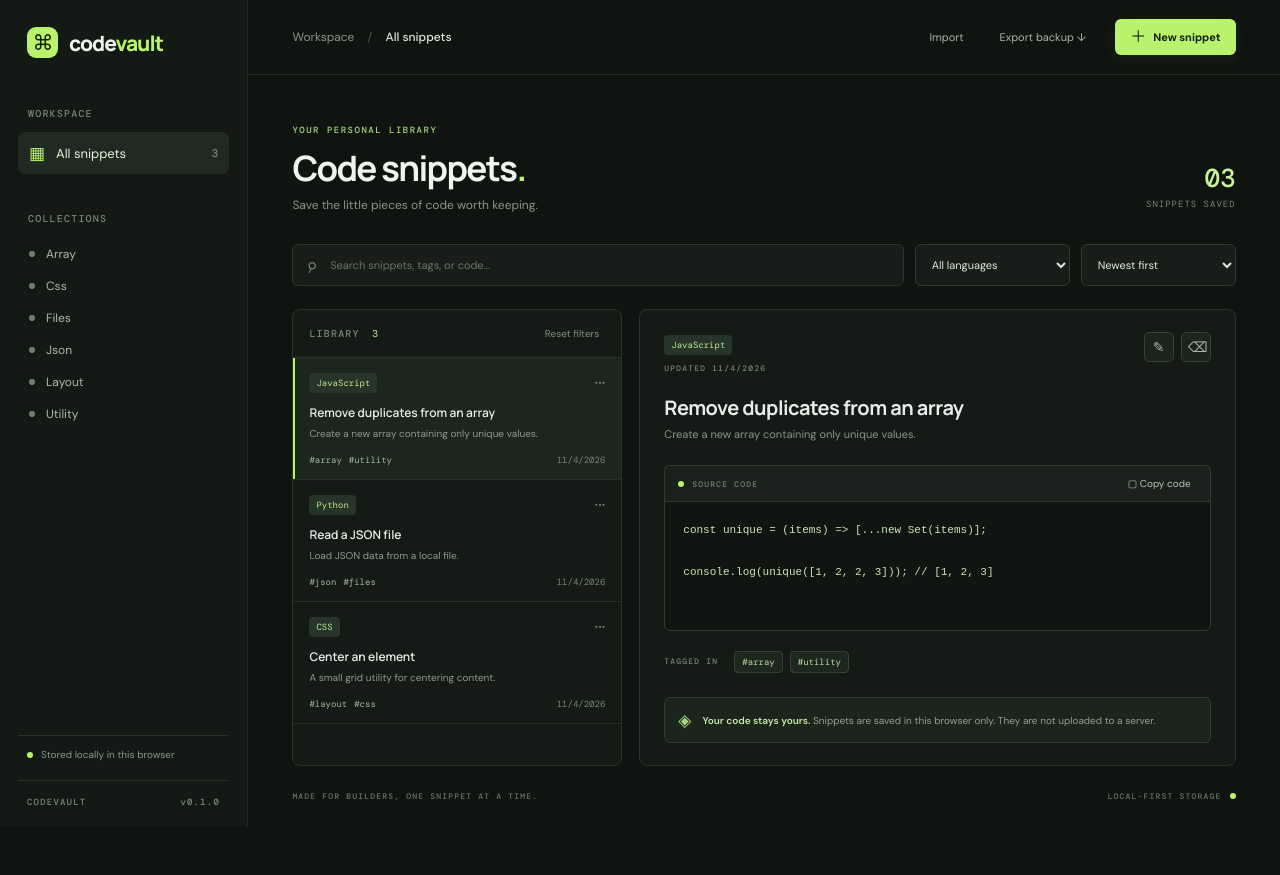
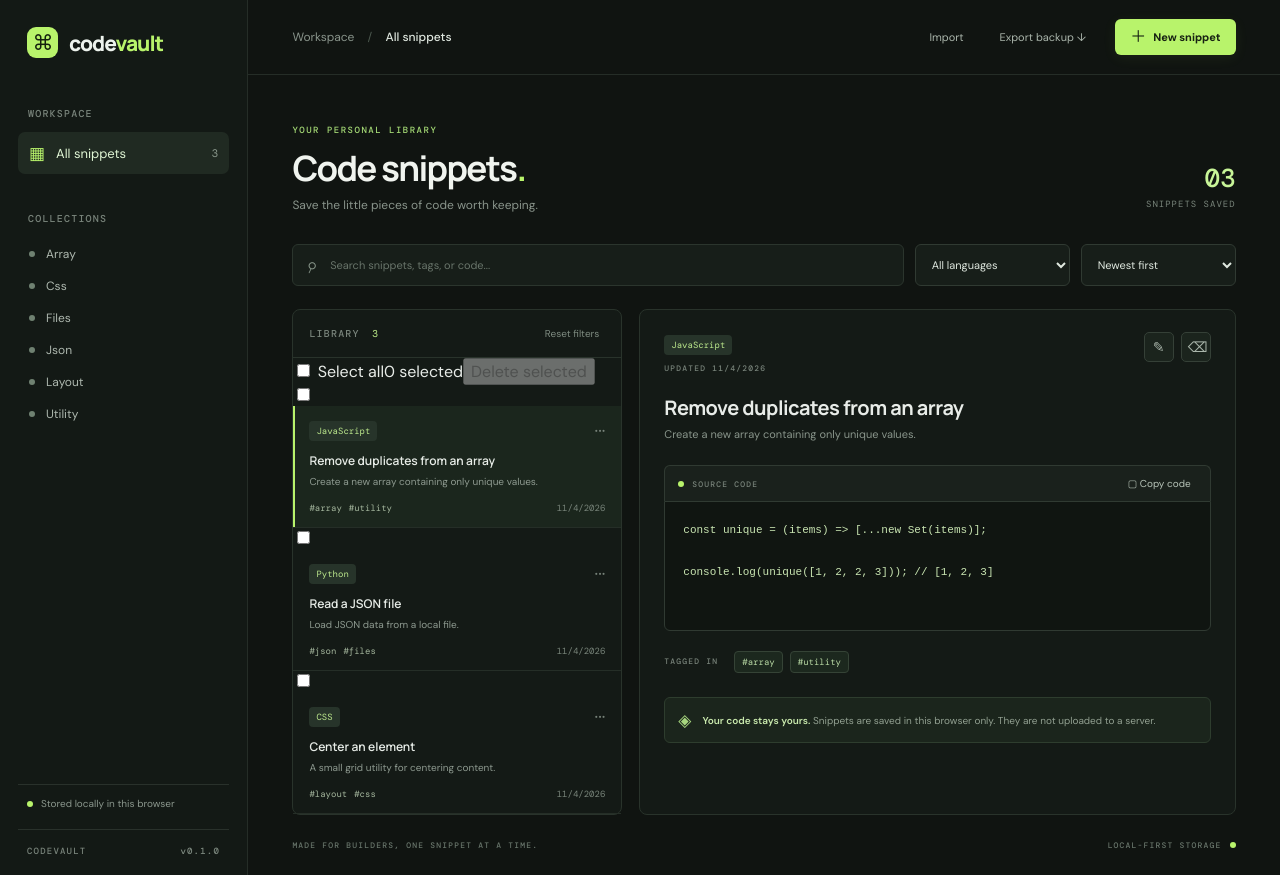
Before and after one commit to imanr236/CodeVault, a React (Vite) app: page / in a window 1280 px wide. Before the commit the page ends 826 px from the top, so only its background shows below. Built offline with nearby package versions, Linux system fonts and the light colour scheme.

Commit message:
Add bulk snippet selection and deletion

```diff
--- a/src/App.tsx
+++ b/src/App.tsx
@@ -58,6 +58,7 @@ function App() {
   const [query, setQuery] = useState("");
   const [languageFilter, setLanguageFilter] = useState("All languages");
   const [sortOrder, setSortOrder] = useState("newest");
+  const [selectedIds, setSelectedIds] = useState<Set<string>>(new Set());
   const [activeTag, setActiveTag] = useState("All");
   const [selectedId, setSelectedId] = useState<string | null>(starterSnippets[0].id);
   const [isEditorOpen, setIsEditorOpen] = useState(false);
@@ -135,6 +136,15 @@ function App() {
     setSelectedId(remaining[0]?.id ?? null);
   }
 
+  function deleteSelected() {
+    const count = selectedIds.size;
+    if (!count || !window.confirm(`Delete ${count} selected snippet${count === 1 ? "" : "s"}? This cannot be undone.`)) return;
+    const remaining = snippets.filter((item) => !selectedIds.has(item.id));
+    setSnippets(remaining);
+    setSelectedIds(new Set());
+    if (selected && selectedIds.has(selected.id)) setSelectedId(remaining[0]?.id ?? null);
+  }
+
   async function copyCode() {
     if (!selected) return;
     try {
@@ -204,6 +214,8 @@ function App() {
         setQuery("");
         setLanguageFilter("All languages");
         setActiveTag("All");
+        setSortOrder("newest");
+        setSelectedIds(new Set());
       } catch {
         window.alert("That file doesn't look like a valid CodeVault JSON backup.");
       }
@@ -270,14 +282,22 @@ function App() {
 
           <div className="library-layout">
             <section className="snippet-list">
-              <div className="list-heading"><span>LIBRARY <b>{filtered.length}</b></span><button onClick={() => { setQuery(""); setLanguageFilter("All languages"); setActiveTag("All"); }}>Reset filters</button></div>
+              <div className="list-heading"><span>LIBRARY <b>{filtered.length}</b></span><button onClick={() => { setQuery(""); setLanguageFilter("All languages"); setActiveTag("All"); setSortOrder("newest"); }}>Reset filters</button></div>
+              {filtered.length > 0 && <div className="bulk-toolbar">
+                <label><input type="checkbox" checked={filtered.length > 0 && filtered.every((item) => selectedIds.has(item.id))} onChange={(e) => setSelectedIds(e.target.checked ? new Set(filtered.map((item) => item.id)) : new Set())} /> Select all</label>
+                <span>{selectedIds.size} selected</span>
+                <button disabled={!selectedIds.size} onClick={deleteSelected}>Delete selected</button>
+              </div>}
               {filtered.length ? filtered.map((item) => (
-                <button key={item.id} className={selected?.id === item.id ? "snippet-card chosen" : "snippet-card"} onClick={() => setSelectedId(item.id)}>
-                  <div className="snippet-card-top"><span className="language-pill">{item.language}</span><span className="card-dots">···</span></div>
-                  <strong>{item.title}</strong>
-                  <p>{item.description || "No description added."}</p>
-                  <div className="snippet-card-bottom"><span>{item.tags.slice(0, 2).map((tag) => <i key={tag}>#{tag}</i>)}</span><time>{new Date(item.updatedAt).toLocaleDateString()}</time></div>
-                </button>
+                <div key={item.id} className="snippet-row">
+                  <input className="snippet-select" type="checkbox" aria-label={`Select ${item.title}`} checked={selectedIds.has(item.id)} onChange={() => setSelectedIds((current) => { const next = new Set(current); next.has(item.id) ? next.delete(item.id) : next.add(item.id); return next; })} />
+                  <button className={selected?.id === item.id ? "snippet-card chosen" : "snippet-card"} onClick={() => setSelectedId(item.id)}>
+                    <div className="snippet-card-top"><span className="language-pill">{item.language}</span><span className="card-dots">···</span></div>
+                    <strong>{item.title}</strong>
+                    <p>{item.description || "No description added."}</p>
+                    <div className="snippet-card-bottom"><span>{item.tags.slice(0, 2).map((tag) => <i key={tag}>#{tag}</i>)}</span><time>{new Date(item.updatedAt).toLocaleDateString()}</time></div>
+                  </button>
+                </div>
               )) : <div className="empty-state"><span>⌕</span><strong>No snippets found</strong><p>Try another search or clear your filters.</p><button onClick={() => { setQuery(""); setLanguageFilter("All languages"); setActiveTag("All"); }}>Clear filters</button></div>}
             </section>
 
```
